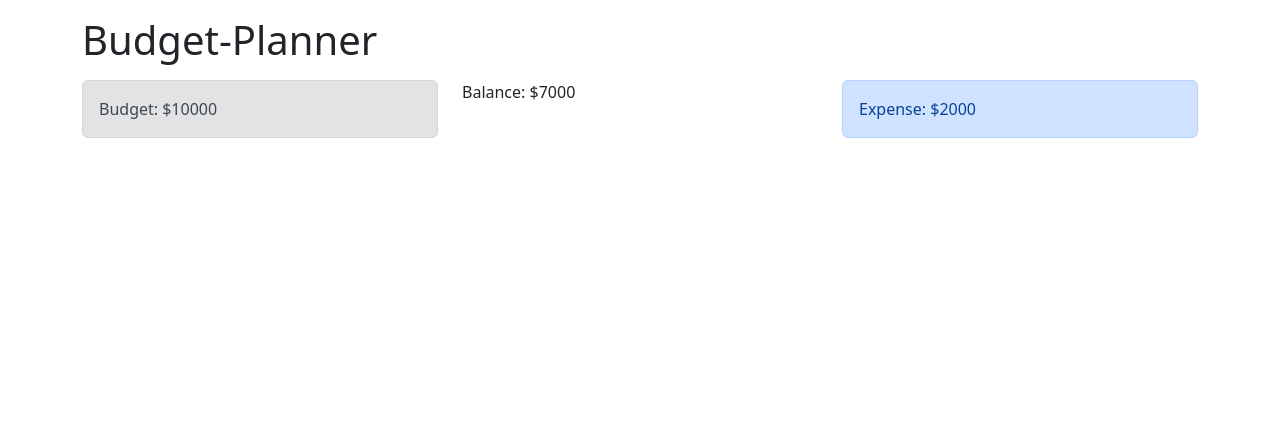
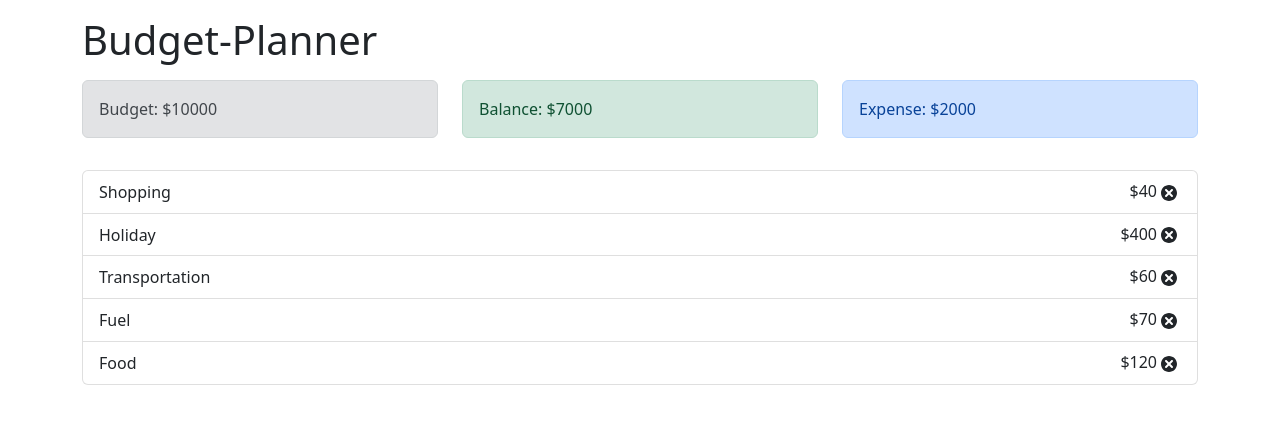
Before and after one commit to OmarMWarraich/Budget-Tracker, a React (Create React App) app: page / in a window 1280 px wide. Shown: the top 424 px of the page. Built offline with nearby package versions, Linux system fonts and the light colour scheme.

Commit message:
feat: Add and render dummy data

```diff
--- a/src/App.js
+++ b/src/App.js
@@ -3,6 +3,7 @@
 import Budget from "./components/Budget";
 import Balance from "./components/Balance";
 import Expense from "./components/Expense";
+import ExpenseList from "./components/ExpenseList";
 
 const App = () => {
   return (
@@ -19,8 +20,13 @@
                 <Expense />
               </div>
             </div>
+            <div className="row mt-3">
+              <div className="col-sm">
+                <ExpenseList />
+              </div>
+            </div>
           </div>
           );
-}
+};
 
 export default App;
--- a/src/components/Balance.js
+++ b/src/components/Balance.js
@@ -2,7 +2,7 @@
 
 const Balance = () => {
   return (
-    <div alert alert-success>
+    <div className='alert alert-success'>
         <span>Balance: $7000</span>
     </div>
   );
--- /dev/null
+++ b/src/components/ExpenseItem.js
@@ -0,0 +1,18 @@
+import React from 'react';
+import { TiDelete } from 'react-icons/ti';
+
+const ExpenseItem = (props) => {
+  return (
+    <li className='list-group-item d-flex justify-content-between align-items-center'>
+        {props.name}
+        <div>
+        <span >
+                ${props.cost}
+            </span>
+            <TiDelete size='1.5em'></TiDelete>
+        </div>
+    </li>
+  );
+};
+
+export default ExpenseItem;
--- /dev/null
+++ b/src/components/ExpenseList.js
@@ -0,0 +1,22 @@
+import React from 'react';
+import ExpenseItem from './ExpenseItem';
+
+const ExpenseList = () => {
+    const expenses = [
+        {id: 1, name: 'Shopping', cost: 40},
+        {id: 2, name: 'Holiday', cost: 400},
+        {id: 3, name: 'Transportation', cost: 60},
+        {id: 4, name: 'Fuel', cost: 70},
+        {id: 5, name: 'Food', cost: 120},
+    ];
+
+  return (
+    <ul className='list-group'>
+        {expenses.map((expense) => (
+            <ExpenseItem key={expense.id}  id={expense.id} name={expense.name} cost={expense.cost} />
+        ))}
+    </ul>
+  );
+};
+
+export default ExpenseList;
```
Also changed, not shown: 1 other file (tests, documents, lock files or other folders).
